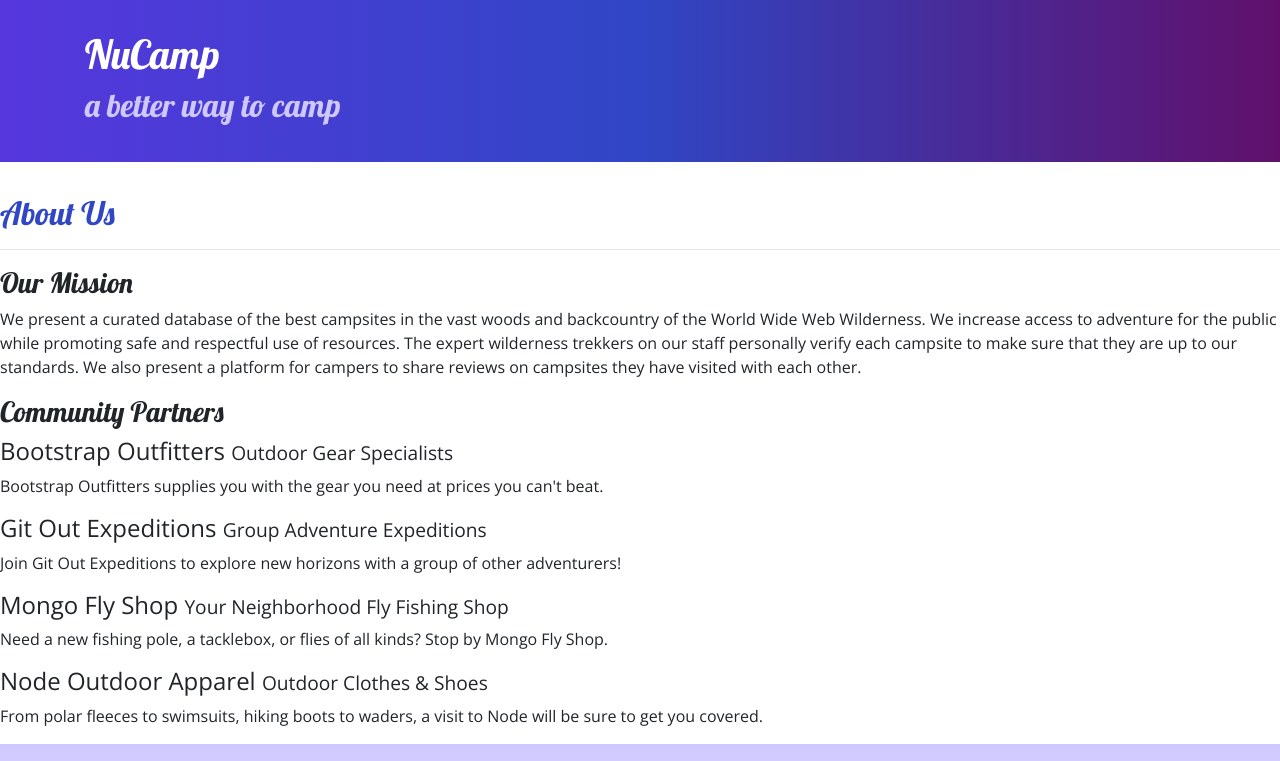
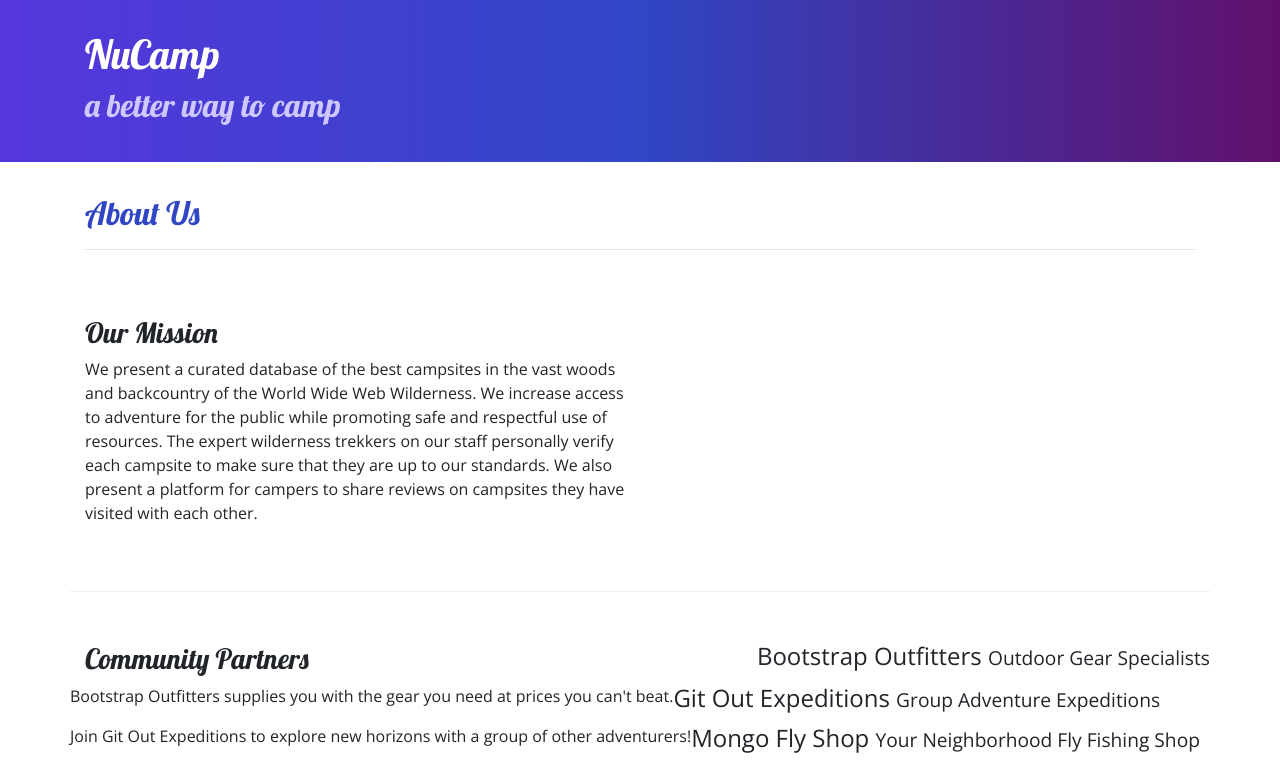
Before and after one commit to InAvision76/bootstrap-nucampsite, a website: page aboutus.html in a window 1280 px wide. Shown: the top 761 px of the page. Drawn offline with nearby package versions, Linux system fonts and the light colour scheme.

Commit message:
task2 complete

```diff
--- a/aboutus.html
+++ b/aboutus.html
@@ -33,16 +33,16 @@
       </div>
     </header>
 
-    <div>
-      <div>
-        <div>
+    <div class="container">
+      <div class="row">
+        <div class="col">
           <h2>About Us</h2>
           <hr />
         </div>
       </div>
 
-      <div>
-        <div>
+      <div class="row row-content">
+        <div class="col-sm-6">
           <h3>Our Mission</h3>
           <p>
             We present a curated database of the best campsites in the vast
@@ -57,8 +57,10 @@
       </div>
 
       <div>
-        <div>
-          <h3>Community Partners</h3>
+        <div class="row row-content">
+          <div class="col">
+            <h3>Community Partners</h3>
+          </div>
           <h4>Bootstrap Outfitters <small>Outdoor Gear Specialists</small></h4>
           <p>
             Bootstrap Outfitters supplies you with the gear you need at prices
```
